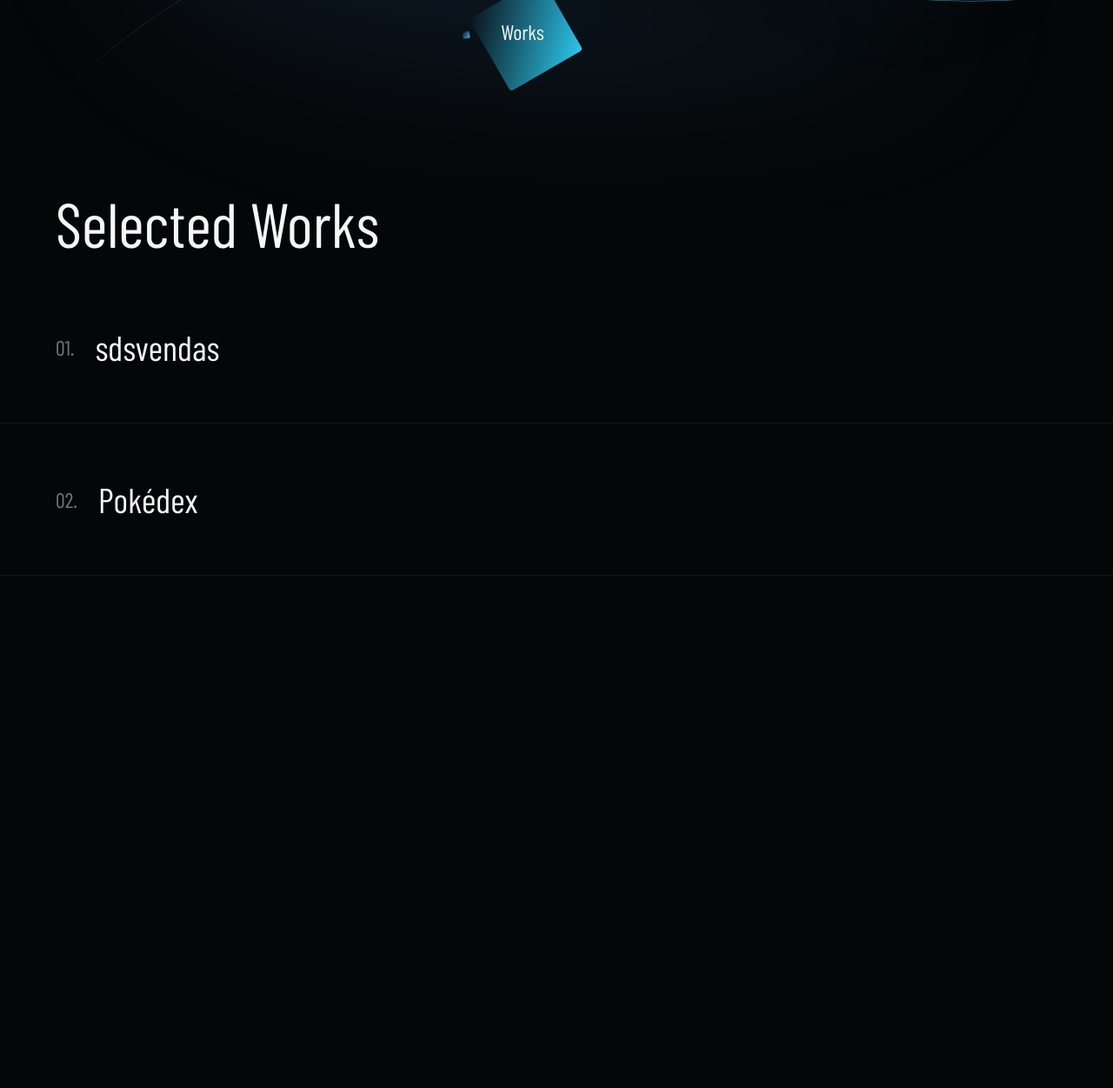
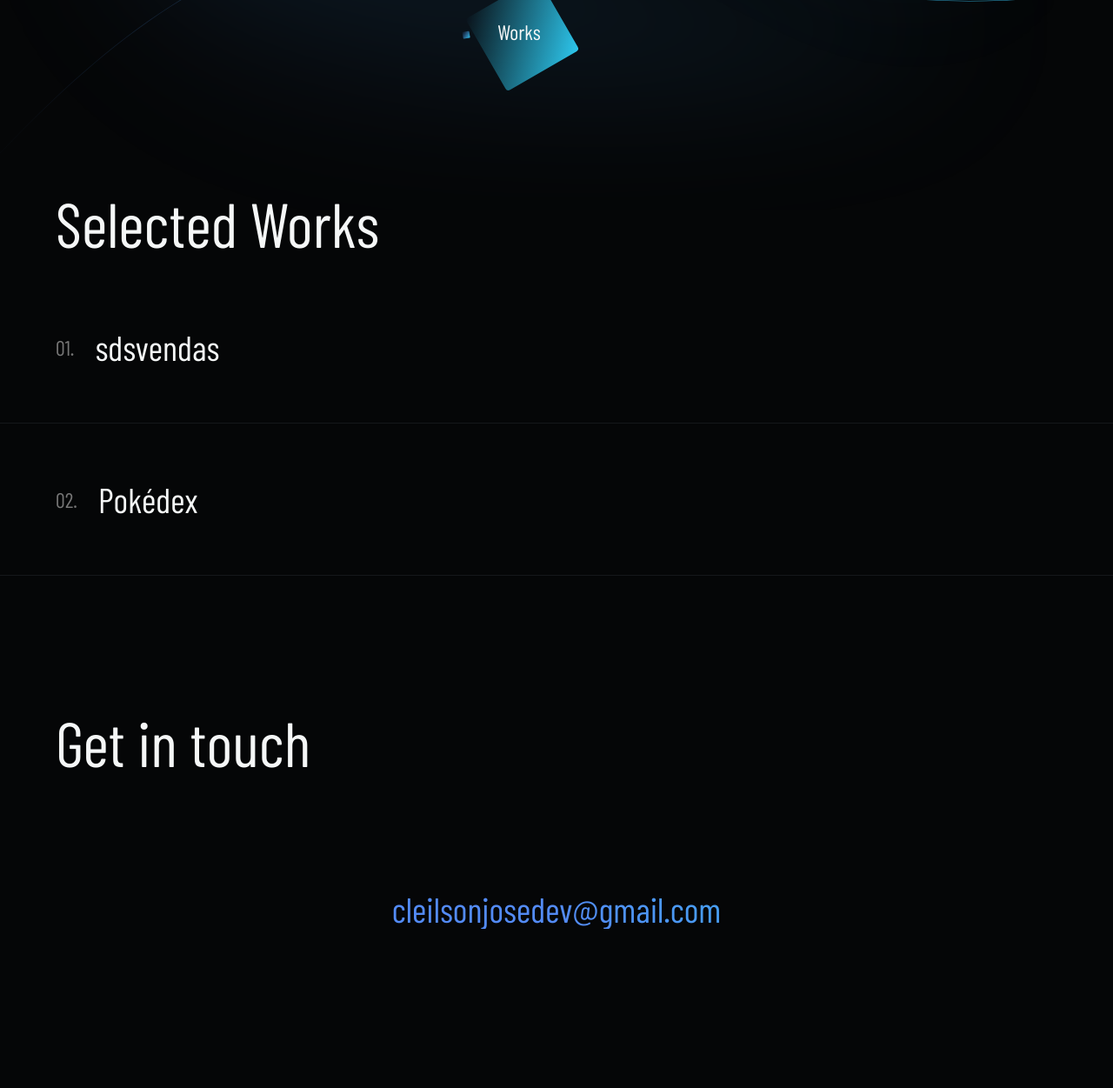
Before and after one commit to cleilsonjose/cleilsonjose.github.io, a plain HTML site: page index.html in a window 1280 px wide. Shown: the part 646-1897 px from the top of the page at 87% size. Before the commit the page ends 1347 px from the top, so only its background shows below. Drawn offline with nearby package versions, Linux system fonts and the light colour scheme; a web font is replaced by a local one.

Commit message:
get in touch

```diff
--- a/css/sass/_layout.scss
+++ b/css/sass/_layout.scss
@@ -34,7 +34,7 @@
 .container {
   max-width: 1220;
   margin: 0 auto;
-  padding: 24px 16px;
+  padding:  16px 24px ;
   display: flex;
   justify-content: center;
   align-items: center;
@@ -94,6 +94,13 @@
   transform: translate(-50%, -50%) translate3d(-1200px,0,0) skew(50deg);
 }
 
+.get{
+  max-width: 1200px;
+  margin: 0 auto;
+  padding: 24px;
+  height: 70vh;
+}
+
 @media screen and (max-width: 1200px){
   .svg-hero{
       transform: scale(1.5) rotate(25deg);
--- a/index.html
+++ b/index.html
@@ -26,8 +26,8 @@
       </div>
 
       <div class="menu-right">
-        <a href="" class="link">Works</a>
-        <a href="" class="link">Get in touch</a>
+        <a href="#works" class="link">Works</a>
+        <a href="#get" class="link">Get in touch</a>
       </div>
     </header>
 
@@ -365,7 +365,7 @@
     </section>
 
     <!--works-->
-    <section class="list">
+    <section id="works" class="list">
       <div class="list-itens">
         <h2>Selected Works</h2>
       </div>
@@ -387,5 +387,9 @@
       <div class="bb-gray"></div>
     </section>
 
+    <section id="get" class="get mt-9">
+      <h2>Get in touch</h2>
+      <h3 class="mt-9 mask text-center">cleilsonjosedev@gmail.com</h3>
+    </section>
   </body>
 </html>
```
Also changed, not shown: css/style.css, 1 other file.
